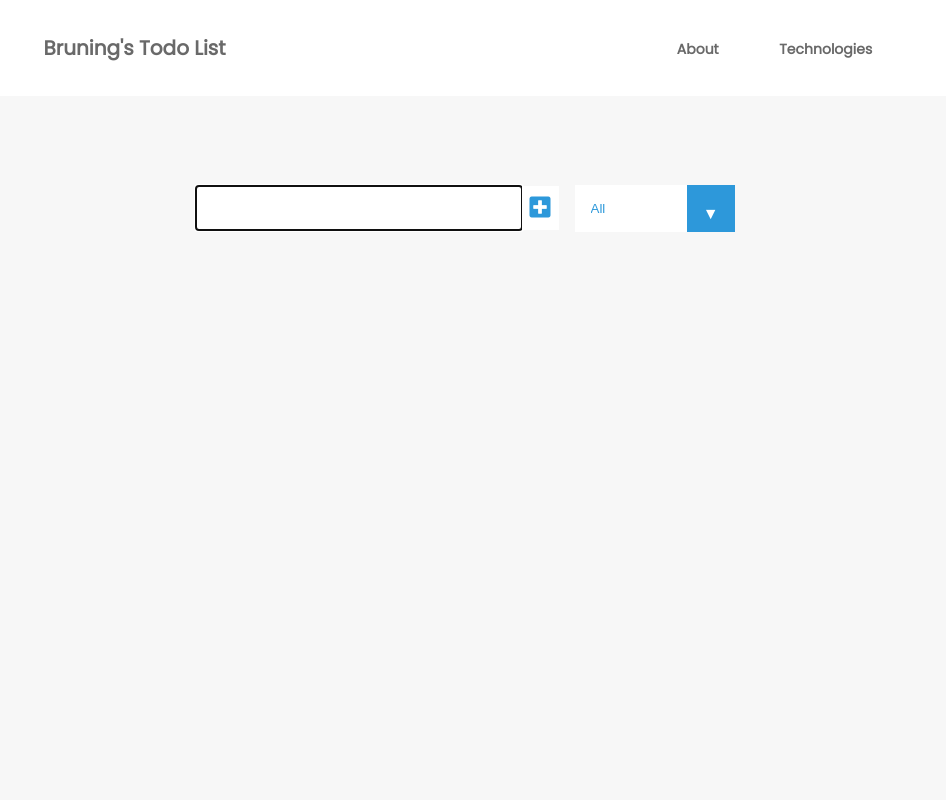
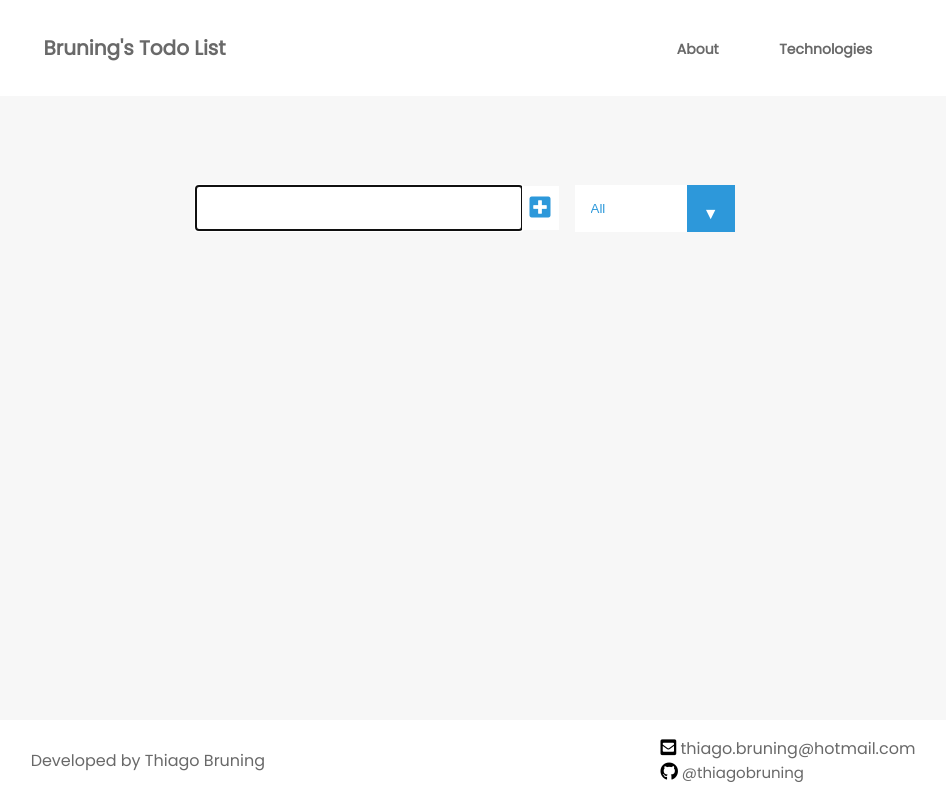
Before and after one commit to thiagobruning/Todo-List, a plain HTML site: page index.html in a window 1280 px wide. Shown: the whole page, without its empty margins (167-1113 px from the left). Drawn offline with Linux system fonts and the light colour scheme.

Commit message:
Adding footer

```diff
--- a/index.html
+++ b/index.html
@@ -8,6 +8,7 @@
         integrity="sha256-h20CPZ0QyXlBuAw7A+KluUYx/3pK+c7lYEpqLTlxjYQ=" crossorigin="anonymous" />
     <link rel="stylesheet" href="styles/style.css">
     <link rel="stylesheet" href="styles/navbar.css">
+    <link rel="stylesheet" href="styles/footer.css">
     <title>Todo List</title>
 </head>
 <body>
@@ -49,6 +50,16 @@
         <ul class="todo-list"></ul>
     </div>
 
+    <footer>
+        <div class="author">
+            <p> Developed by Thiago Bruning </p>
+        </div>
+        <div class="info">
+            <p> <i class="fas fa-envelope-square"></i> thiago.bruning@hotmail.com </p>
+            <a href="https://www.github.com/thiagobruning"><i class="fab fa-github"></i> @thiagobruning </a>
+        </div>
+    </footer>
+
     <script src="./js/app.js"></script>
     <script src="./js/navbar.js"></script>
 </body>
--- /dev/null
+++ b/styles/footer.css
@@ -0,0 +1,28 @@
+footer {
+    /* prevent overlapping */
+    flex: 0 0 50px;
+    margin-top: auto;
+    /* ------ */
+    min-height: 10vh;
+    background: white;
+    color: rgb(105, 105, 105);
+    display: flex;
+    justify-content: space-around;
+    align-items: center;
+}
+
+.info {
+    display: flex;
+    flex-direction: column;
+}
+
+.info i {
+    color: black;
+    font-size: 18px;
+}
+
+.info a {
+    text-decoration: none;
+    font-size: 15px;
+    color: rgb(105, 105, 105);
+}
--- a/styles/style.css
+++ b/styles/style.css
@@ -4,11 +4,18 @@
     box-sizing: border-box;
 }
 
+html {
+    height: 100%;
+}
+
 body {
     background-color: #f7f7f7;
-    /* color: white; */
     font-family: 'Poppins', sans-serif;
     min-height: 100vh;
+    /* prevent overlapping */
+    display: flex;
+    flex-direction: column;
+    /* -------- */
 }
 
 form {
```
